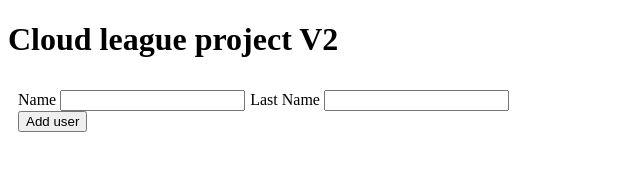
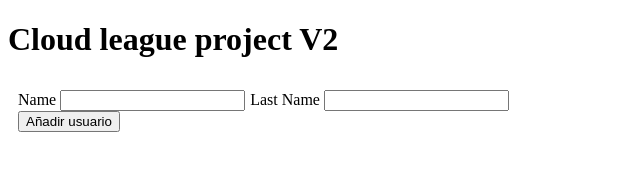
Before and after one commit to sjfuentes/NodeApp, a website: page index.html in a window 1280 px wide. Shown: the full height of the page, 0-640 px from the left. Drawn offline with Linux system fonts and the light colour scheme.

Commit message:
one pipeline

```diff
--- a/index.html
+++ b/index.html
@@ -21,7 +21,7 @@
                     <input type="text" id="lastname">
                 </div>
             </div>
-            <button id="add-user">Add user</button>
+            <button id="add-user">Añadir usuario</button>
         </div>
         <div class="column">
             <button id="show-user">Tu usuario es:</button>
```
Also changed, not shown: .github/workflows/cloud-league-app-AutoDeployTrigger-e316ed88-d805-4131-a8cc-866dba7e2da0.yml, .github/workflows/main.yml.
